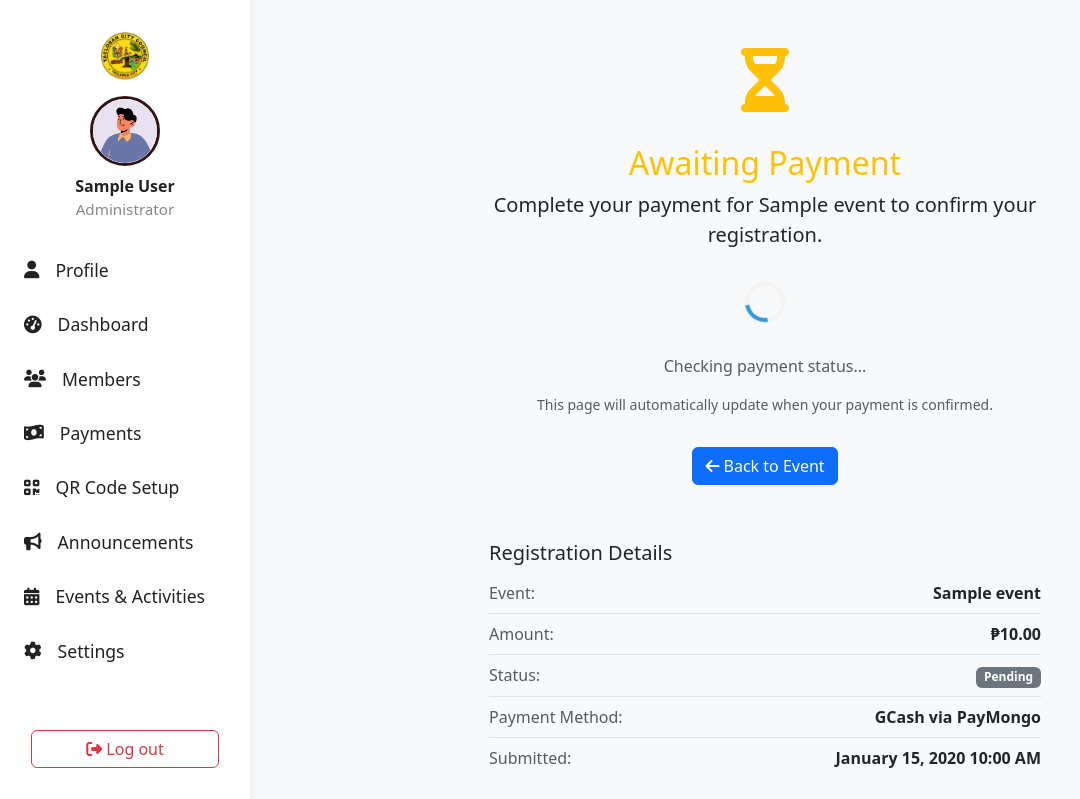
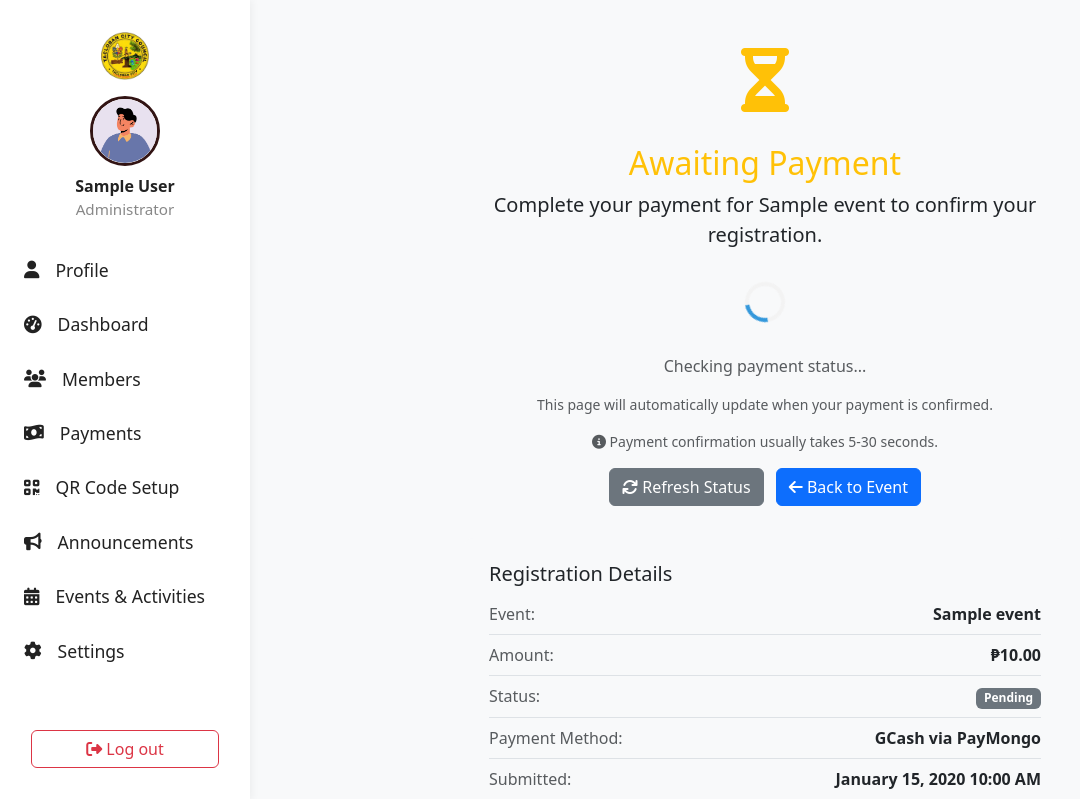
Before and after one commit to 0xShun/BoyScout-Registration-System, a Django app: page /events/payment-status/1/pending/ in a window 1280 px wide. Shown: the top 799 px of the page, without its empty margins (0-1080 px from the left). Run offline with Django 5.2, Linux system fonts and the light colour scheme; a user stored in the database is signed in; data comes from the database, SQL or seed files in the repository; tables that the repository leaves empty hold one stand-in row (values such as "Sample post"); data that the repository does not hold is empty.

Commit message:
Add manual refresh button and helpful timing info on payment status page
- Add Refresh Status button for manual checking
- Show expected wait time (5-30 seconds)
- Better UX while waiting for webhook confirmation

```diff
--- a/events/templates/events/payment_status.html
+++ b/events/templates/events/payment_status.html
@@ -87,10 +87,18 @@
                 <div class="spinner"></div>
                 <p class="text-muted">Checking payment status...</p>
                 <p class="text-muted small">This page will automatically update when your payment is confirmed.</p>
+                <p class="text-muted small mt-2">
+                    <i class="fas fa-info-circle"></i> Payment confirmation usually takes 5-30 seconds.
+                </p>
             {% endif %}
-            <a href="{% url 'events:event_detail' event.pk %}" class="btn btn-primary mt-3">
-                <i class="fas fa-arrow-left"></i> Back to Event
-            </a>
+            <div class="mt-3">
+                <button onclick="location.reload()" class="btn btn-secondary me-2">
+                    <i class="fas fa-sync"></i> Refresh Status
+                </button>
+                <a href="{% url 'events:event_detail' event.pk %}" class="btn btn-primary">
+                    <i class="fas fa-arrow-left"></i> Back to Event
+                </a>
+            </div>
         {% endif %}
 
         <div class="payment-details">
```
